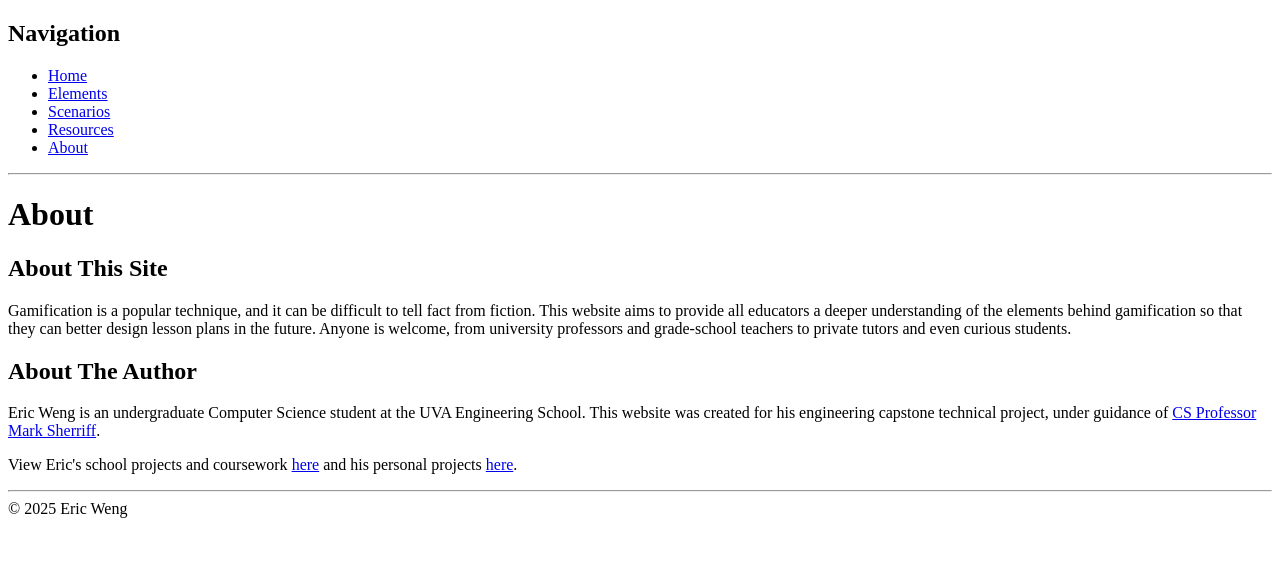
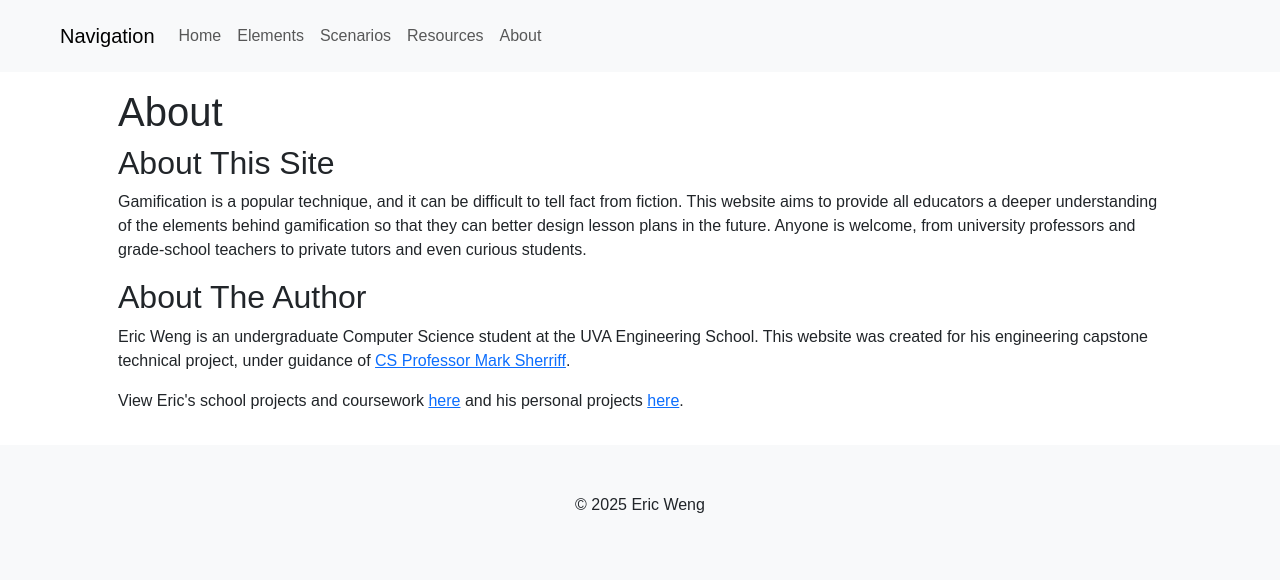
Before and after one commit to qgt7zm/capstone-project, a Django app: page /about in a window 1280 px wide. Shown: the top 580 px of the page. Run offline with Django 5.2, Linux system fonts and the light colour scheme; some libraries are stand-ins or nearby versions.

Commit message:
Bootstrap navbar and footer

```diff
--- a/myapp/templates/myapp/base.html
+++ b/myapp/templates/myapp/base.html
@@ -7,30 +7,63 @@
     <meta name="description" content="{% block description %}{% endblock %}">
     <meta name="keywords" content="gamification,game element,design">
     <title>{% block title %}{% endblock %}</title>
+
+    <!--Bootstrap CSS-->
+    {% load django_bootstrap5 %}
+    {% bootstrap_css %}
+    <style>
+        body {
+            font-family: Arial, sans-serif;
+        }
+    </style>
 </head>
 
 <body>
-<nav>
-    <h1>Navigation</h1>
-    <ul>
-        <li><a href="{% url 'myapp:home' %}">Home</a></li>
-        <li><a href="{% url 'myapp:elements' %}">Elements</a></li>
-        <li><a href="{% url 'myapp:scenarios' %}">Scenarios</a></li>
-        <li><a href="{% url 'myapp:resources' %}">Resources</a></li>
-        <li><a href="{% url 'myapp:about' %}">About</a></li>
-    </ul>
+<nav class="navbar navbar-expand-md bg-body-tertiary py-3 px-5">
+    <div class="container-fluid">
+        <span class="navbar-brand">Navigation</span>
+        <button class="navbar-toggler" type="button"
+                data-bs-toggle="collapse" data-bs-target="#navbarContent">
+            <span class="navbar-toggler-icon"></span>
+        </button>
+        <div class="collapse navbar-collapse" id="navbarContent">
+            <ul class="navbar-nav">
+                <li class="nav-item">
+                    <a class="nav-link" href="{% url 'myapp:home' %}">Home</a>
+                </li>
+                <li class="nav-item">
+                    <a class="nav-link" href="{% url 'myapp:elements' %}">Elements</a>
+                </li>
+                <li class="nav-item">
+                    <a class="nav-link" href="{% url 'myapp:scenarios' %}">Scenarios</a>
+                </li>
+                <li class="nav-item">
+                    <a class="nav-link" href="{% url 'myapp:resources' %}">Resources</a>
+                </li>
+                <li class="nav-item">
+                    <a class="nav-link" href="{% url 'myapp:about' %}">About</a>
+                </li>
+            </ul>
+        </div>
+    </div>
 </nav>
 
-<hr>
+<div class="container px-5 py-3">
+    <main>
+        {% block main %}{% endblock %}
+    </main>
+</div>
 
-<main>
-    {% block main %}{% endblock %}
-</main>
+<div class="bg-body-tertiary">
+    <div class="container py-5">
+        <footer class="text-center">
+            <p>© 2025 Eric Weng</p>
+        </footer>
+    </div>
+</div>
 
-<hr>
 
-<footer>
-    © 2025 Eric Weng
-</footer>
+<!--Bootstrap JS-->
+{% bootstrap_javascript %}
 </body>
 </html>
--- a/mysite/settings.py
+++ b/mysite/settings.py
@@ -37,7 +37,9 @@ INSTALLED_APPS = [
     'django.contrib.sessions',
     'django.contrib.messages',
     'django.contrib.staticfiles',
+
     'myapp.apps.MyAppConfig',
+    'django_bootstrap5',
 ]
 
 MIDDLEWARE = [
--- a/requirements.txt
+++ b/requirements.txt
@@ -1,2 +1,2 @@
 Django>=5.1
-django-bootstrap5>=24.1
+django-bootstrap5>=25.1
```
